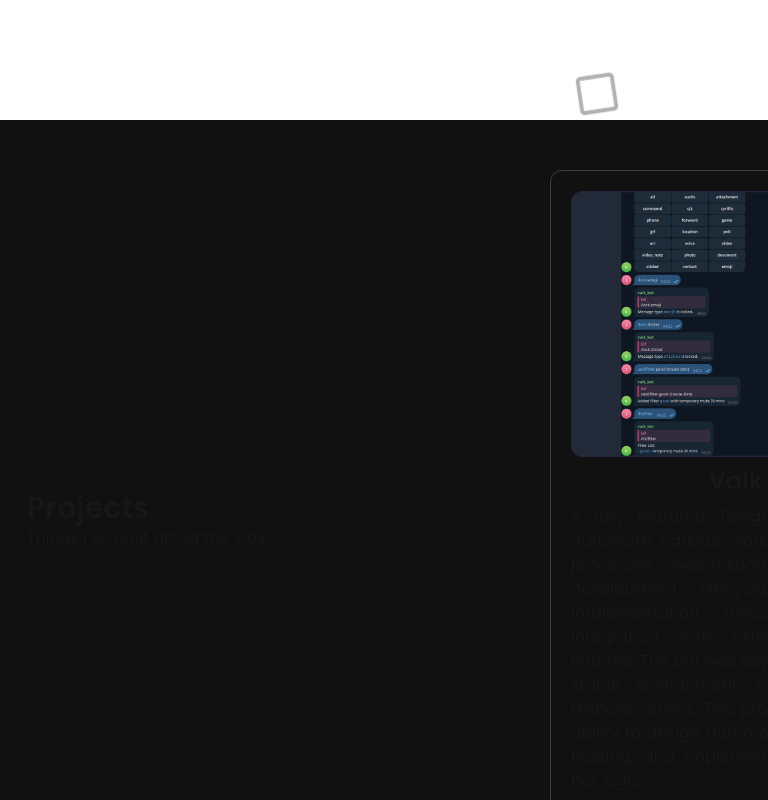
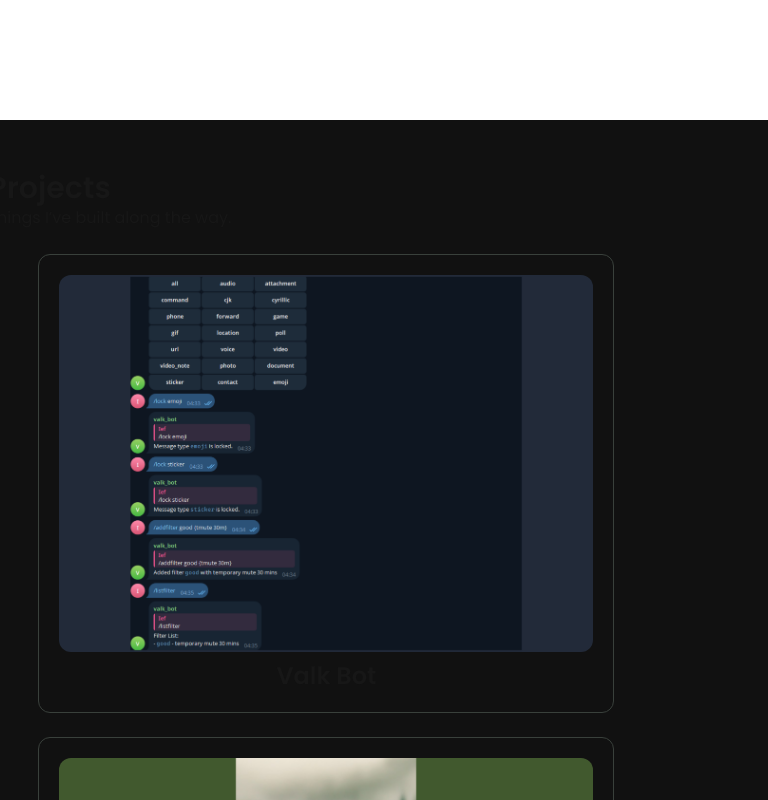
Before and after one commit to Iqbal-Maulana67/portfolio-website, a Next.js app: page / in a window 768 px wide. Shown: the part 680-1480 px from the top of the page. Built offline with nearby package versions, Linux system fonts and the light colour scheme.

Commit message:
Responsive design (SM)

```diff
--- a/app/globals.css
+++ b/app/globals.css
@@ -83,6 +83,8 @@ body {
   }
 } */
 
+/* md-2xl */
+@media screen and (min-width: 768px) {
   #sectionPin {
     margin-top: 0 !important;
     padding-top: 0 !important;
@@ -102,9 +104,9 @@ body {
     padding: 50px 10vw;
   }
 
-.project-container {
-  border: #39403b 1px solid;
-  border-radius: 0.75rem;
+  #about-header {
+    opacity: 0;
+    transform: translateY(-10px);
   }
 
   .about-line {
@@ -112,11 +114,6 @@ body {
     position: relative;
     left: -10px;
     border: solid 1px #ffffff;
-}
-
-#about-header {
-  opacity: 0;
-  transform: translateY(-10px);
   }
 
   .contact-line {
@@ -129,6 +126,38 @@ body {
   #contact-header {
     opacity: 0;
     transform: translateY(-10px);
+  }
+}
+
+/* sm screen */
+@media screen and (max-width: 768px) {
+  #sectionPin {
+    background: #111;
+  }
+  .pin-wrap {
+    width: 100vw;
+    display: flex;
+    flex-wrap: wrap;
+    align-items: center;
+    padding: 50px 5vw;
+    height: fit-content;
+  }
+
+  .about-line {
+    position: relative;
+    border: solid 1px #ffffff;
+  }
+
+  .contact-line {
+    position: relative;
+    left: -10px;
+    border: solid 1px #ffffff;
+  }
+}
+
+.project-container {
+  border: #39403b 1px solid;
+  border-radius: 0.75rem;
 }
 
 #skill-container {
@@ -163,7 +192,7 @@ body {
   background-color: rgba(17, 17, 17, 0.8);
 }
 
-.contact-logo-container span{
+.contact-logo-container span {
   opacity: 0;
 }
 
@@ -173,12 +202,12 @@ body {
   cursor: pointer;
 }
 
-.contact-logo-container:hover img{
+.contact-logo-container:hover img {
   z-index: -1;
   transition-duration: 0.25s;
 }
 
-.contact-logo-container:hover span{
+.contact-logo-container:hover span {
   opacity: 1;
   transition-duration: 0.25s;
 }
--- a/app/page.tsx
+++ b/app/page.tsx
@@ -14,12 +14,12 @@ export default function Home() {
 
         <Homepage />
         <ProjectPage />
-        <section className="h-fit w-full flex mt-5 p-5 justify-start">
-          <div className="w-1/3">
+        <section className="h-fit w-full flex flex-col lg:flex-row mt-5 p-5 justify-start">
+          <div className="lg:w-1/3 w-full">
             <AboutPage />
             <ContactPage />
           </div>
-          <div className="w-2/3">
+          <div className="lg:w-2/3 hidden lg:block">
             <SkillPage />
           </div>
         </section>
--- a/components/ContactContainer.tsx
+++ b/components/ContactContainer.tsx
@@ -3,7 +3,7 @@
 export default function ContactContainer({ data }: { data: any }) {
   return (
     <a href={data.url}>
-      <div className="p-2 mr-3 rounded-xl contact-logo-container flex justify-center items-center">
+      <div className="p-2 mr-3 mb-5 lg:mb-0 rounded-xl contact-logo-container flex justify-center items-center">
         <img src={data.imgUrl} className="h-10 contact-icons absolute" />
         <div className="flex justify-center items-center">
           <span className="">{data.text}</span>
--- a/components/Pages/AboutPage.tsx
+++ b/components/Pages/AboutPage.tsx
@@ -6,10 +6,11 @@ import { useEffect } from "react";
 
 export default function AboutPage() {
   useEffect(() => {
+    let mm = gsap.matchMedia();
     const line = document.querySelector(".about-line");
     const header = document.querySelector("#about-header");
     gsap.registerPlugin(ScrollTrigger);
-
+    mm.add("(min-width: 768px)", () => {
       gsap.to(line, {
         left: 0,
         opacity: 1,
@@ -30,6 +31,7 @@ export default function AboutPage() {
           start: "100px top",
           end: "50% bottom",
         },
+      });
     });
   });
 
--- a/components/Pages/ContactPage.tsx
+++ b/components/Pages/ContactPage.tsx
@@ -41,7 +41,7 @@ export default function ContactPage() {
         </h2>
         <div className="contact-line"></div>
       </div>
-      <div className="mt-5 flex flex-wrap">
+      <div className="mt-5 flex flex-wrap justify-center items-center lg:justify-start lg:items-start">
         <ContactContainer
           data={{
             url: "mailto:im.fiekri@gmail.com?subject=Hello%20Iqbal&body=I%20want%20to%20contact%20you.",
--- a/components/Pages/ProjectPage.tsx
+++ b/components/Pages/ProjectPage.tsx
@@ -1,67 +1,64 @@
-"use client"
+"use client";
 
 export default function ProjectPage() {
-
-  return(
+  return (
     <section id="sectionPin">
       <div className="pin-wrap">
-            <div className="w-2xl justify-center project-header opacity-0">
+        <div className="w-full lg:w-2xl justify-center project-header lg:opacity-0 sm:opacity-100 text-center md:text-left mb-6 lg:mb-0">
           <h2 className="{poppins.className} text-3xl font-semibold">
             Projects
           </h2>
           <h3>Things I’ve built along the way.</h3>
         </div>
-            <div className="h-full w-xl text-center p-5 project-container mr-5">
+        <div className="lg:h-full sm:h-fit w-xl text-center p-5 project-container mr-5 mb-6 lg:mb-0">
           <img src="/images/valkbot.png" alt="" className="rounded-xl" />
           <h2 className="{poppins.className} text-2xl font-semibold mt-2">
             Valk Bot
           </h2>
-              <h3 className="text-justify mt-2">
-                A fully featured Telegram bot designed to automate various
-                workflows and interaction processes. I was responsible for the
-                complete development lifecycle, including feature
-                implementation, message handling, and integration with external
-                services when needed. The bot was deployed and hosted in a
-                stable environment, ensuring uptime and responsiveness. This
-                project demonstrates my ability to design automated systems,
-                manage hosting, and implement clean, maintainable bot logic.
+          <h3 className="text-justify mt-2 hidden lg:block">
+            A fully featured Telegram bot designed to automate various workflows
+            and interaction processes. I was responsible for the complete
+            development lifecycle, including feature implementation, message
+            handling, and integration with external services when needed. The
+            bot was deployed and hosted in a stable environment, ensuring uptime
+            and responsiveness. This project demonstrates my ability to design
+            automated systems, manage hosting, and implement clean, maintainable
+            bot logic.
           </h3>
         </div>
-            <div className="h-full w-xl text-center p-5 project-container mr-5">
+        <div className="lg:h-full sm:h-fit w-xl text-center p-5 project-container mr-5 mb-6 lg:mb-0">
           <img src="/images/leaf.png" alt="" className="rounded-xl" />
           <h2 className="{poppins.className} text-2xl font-semibold mt-2">
             Leaf Classification App
           </h2>
-              <h3 className="text-justify mt-2">
+          <h3 className="text-justify mt-2 hidden lg:block">
             A mobile application powered by a custom-built machine learning
             model for leaf classification. I handled dataset preparation,
             preprocessing, and model training to achieve optimal accuracy.
             Beyond the ML pipeline, I also developed the supporting API and
-                implemented all UI screens for the mobile application. This
-                project showcases my cross-disciplinary skills in machine
-                learning, backend API development, and mobile programming,
-                delivering a complete end-to-end solution from data to
-                deployment.
+            implemented all UI screens for the mobile application. This project
+            showcases my cross-disciplinary skills in machine learning, backend
+            API development, and mobile programming, delivering a complete
+            end-to-end solution from data to deployment.
           </h3>
         </div>
-            <div className="h-full w-xl text-center p-5 project-container">
+        <div className="lg:h-full sm:h-fit w-xl text-center p-5 project-container mr-5 mb-6 lg:mb-0">
           <img src="/images/akus.png" alt="" className="rounded-xl" />
           <h2 className="{poppins.className} text-2xl font-semibold mt-2">
             A-KUS
           </h2>
-              <h3 className="text-justify mt-2">
+          <h3 className="text-justify mt-2 hidden lg:block">
             A comprehensive financial management system built for school
-                operations. I developed both the web application and the set of
-                APIs responsible for synchronizing data to the mobile app. This
-                included converting local data sources into clean endpoint
-                structures and parsing complex weather API data. I also created
-                the mobile UI screens and ensured reliable data transmission
-                across the system. This project highlights my ability to build
-                integrated systems involving backend logic, API design, and
-                mobile-friendly data flow.
+            operations. I developed both the web application and the set of APIs
+            responsible for synchronizing data to the mobile app. This included
+            converting local data sources into clean endpoint structures and
+            parsing complex weather API data. I also created the mobile UI
+            screens and ensured reliable data transmission across the system.
+            This project highlights my ability to build integrated systems
+            involving backend logic, API design, and mobile-friendly data flow.
           </h3>
         </div>
       </div>
     </section>
-  )
+  );
 }
--- a/components/SmoothScrolling.tsx
+++ b/components/SmoothScrolling.tsx
@@ -10,11 +10,13 @@ export default function SmoothScroll({
   children: React.ReactNode;
 }) {
   useEffect(() => {
+    let mm = gsap.matchMedia();
     let locoScroll: any;
 
     async function initLoco() {
       const LocomotiveScroll = (await import("locomotive-scroll")).default;
 
+      mm.add("(min-width: 768px)", () => {
         gsap.registerPlugin(ScrollTrigger);
 
         const el = document.querySelector<HTMLElement>("#scroll-container");
@@ -45,7 +47,6 @@ export default function SmoothScroll({
 
         let pinWrap = document.querySelector<HTMLElement>(".pin-wrap");
         if (!pinWrap) return;
-      let pinWrapWidth = pinWrap.offsetWidth;
 
         gsap.to(".pin-wrap", {
           x: () => -(pinWrap.scrollWidth - window.innerWidth),
@@ -80,6 +81,7 @@ export default function SmoothScroll({
           console.log("Loco updated");
         });
         ScrollTrigger.refresh();
+      });
     }
 
     initLoco();
```
Lines whose indentation alone changed are shown as unchanged.
